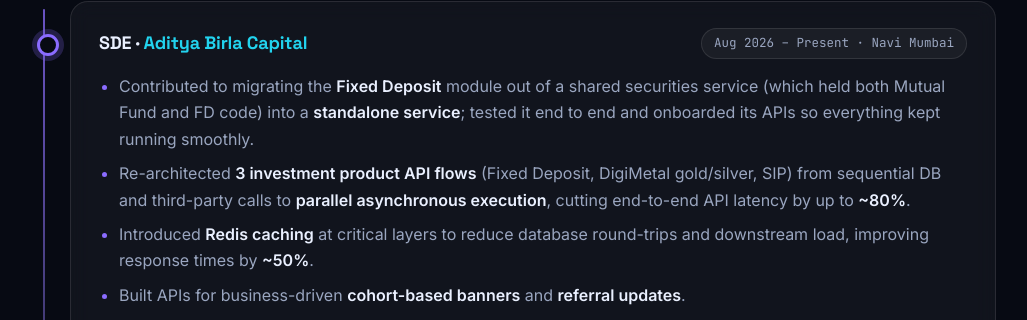
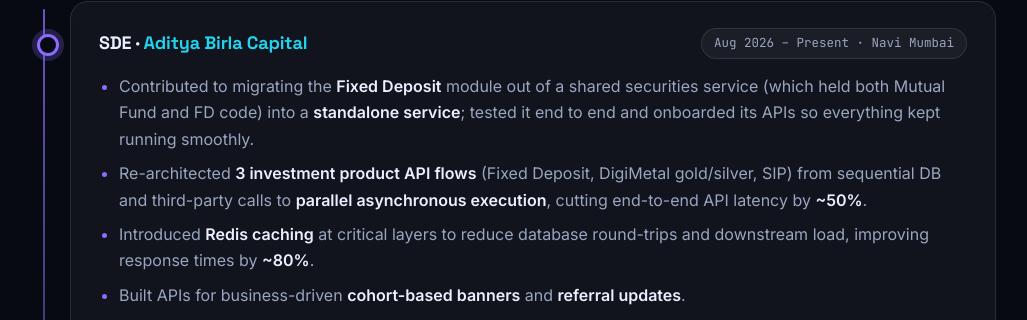
Before and after one commit to Nitesh123-Nits/Nitesh-kumar-sah, a plain HTML site: page index.html in a window 1280 px wide. Shown: the part 1270-1590 px from the top of the page, without its empty margins (124-1151 px from the left). Drawn offline with Linux system fonts and the light colour scheme.

Commit message:
Swap metrics: parallel execution ~50%, Redis caching ~80%
Co-Authored-By: Claude Sonnet 5.5 <noreply@anthropic.com>
Claude-Session: https://claude.ai/code/session_016rCU3rFDfb1JivYQMeYiKj

```diff
--- a/index.html
+++ b/index.html
@@ -544,8 +544,8 @@
         </div>
         <ul>
           <li>Contributed to migrating the <b>Fixed Deposit</b> module out of a shared securities service (which held both Mutual Fund and FD code) into a <b>standalone service</b>; tested it end to end and onboarded its APIs so everything kept running smoothly.</li>
-          <li>Re-architected <b>3 investment product API flows</b> (Fixed Deposit, DigiMetal gold/silver, SIP) from sequential DB and third-party calls to <b>parallel asynchronous execution</b>, cutting end-to-end API latency by up to <b>~80%</b>.</li>
-          <li>Introduced <b>Redis caching</b> at critical layers to reduce database round-trips and downstream load, improving response times by <b>~50%</b>.</li>
+          <li>Re-architected <b>3 investment product API flows</b> (Fixed Deposit, DigiMetal gold/silver, SIP) from sequential DB and third-party calls to <b>parallel asynchronous execution</b>, cutting end-to-end API latency by <b>~50%</b>.</li>
+          <li>Introduced <b>Redis caching</b> at critical layers to reduce database round-trips and downstream load, improving response times by <b>~80%</b>.</li>
           <li>Built APIs for business-driven <b>cohort-based banners</b> and <b>referral updates</b>.</li>
           <li>Developed multiple <b>scheduler APIs</b> for lead management workflows.</li>
           <li>Refactored legacy modules: broke up God classes, applied <b>SOLID</b> principles and a clean layered architecture, cutting the time to read, review and change these modules by <b>~20%</b>.</li>
```
Also changed, not shown: 1 other file.
